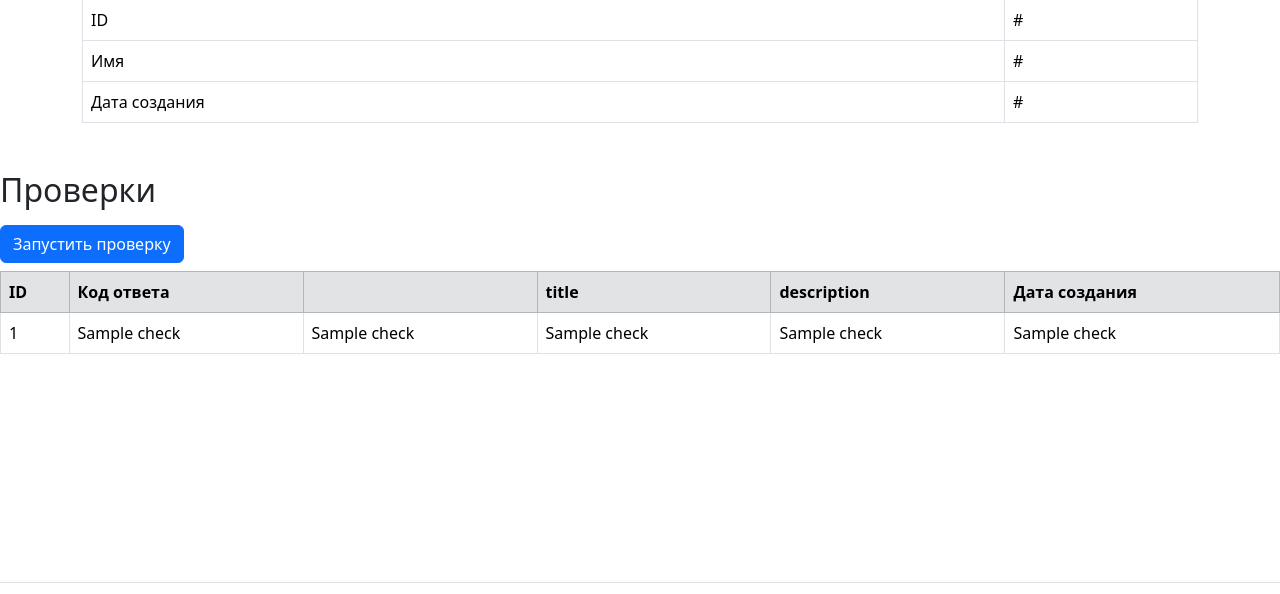
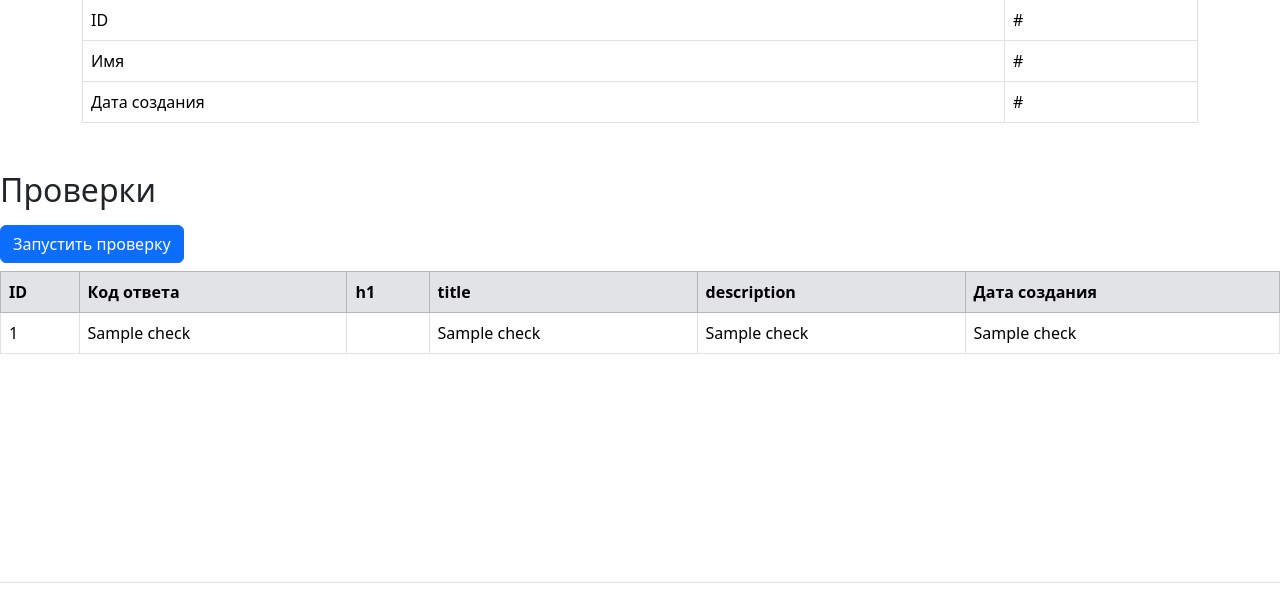
Before and after one commit to Vladimir3110/python-project-83, a Flask app: template page_analyzer/templates/url.html in a window 1280 px wide. Shown: the part 161-755 px from the top of the page. Run offline with Flask 3, Linux system fonts and the light colour scheme; the template is opened without the code that fills it: most values are stand-ins (such as "Sample title", 1, 10 or a date in 2020); some libraries are stand-ins or nearby versions.

Commit message:
изменено: url.html

```diff
--- a/page_analyzer/templates/url.html
+++ b/page_analyzer/templates/url.html
@@ -30,7 +30,7 @@
             <tr class="table-secondary">
                 <th>ID</th>
                 <th>Код ответа</th>
-                <th>{{ check.h1 | default('', true) }}</th>
+                <th>h1</th>
                 <th>title</th>
                 <th>description</th>
                 <th>Дата создания</th>
@@ -41,7 +41,7 @@
             <tr>
                 <td>{{ check[0] }}</td>
                 <td>{{ check[1] }}</td>
-                <td>{{ check[2] }}</td>
+                <td>{{ check.h1 | default('', true) }}</td>
                 <td>{{ check[3] }}</td>
                 <td>{{ check[4] }}</td>
                 <td>{{ check[5] }}</td>
```
